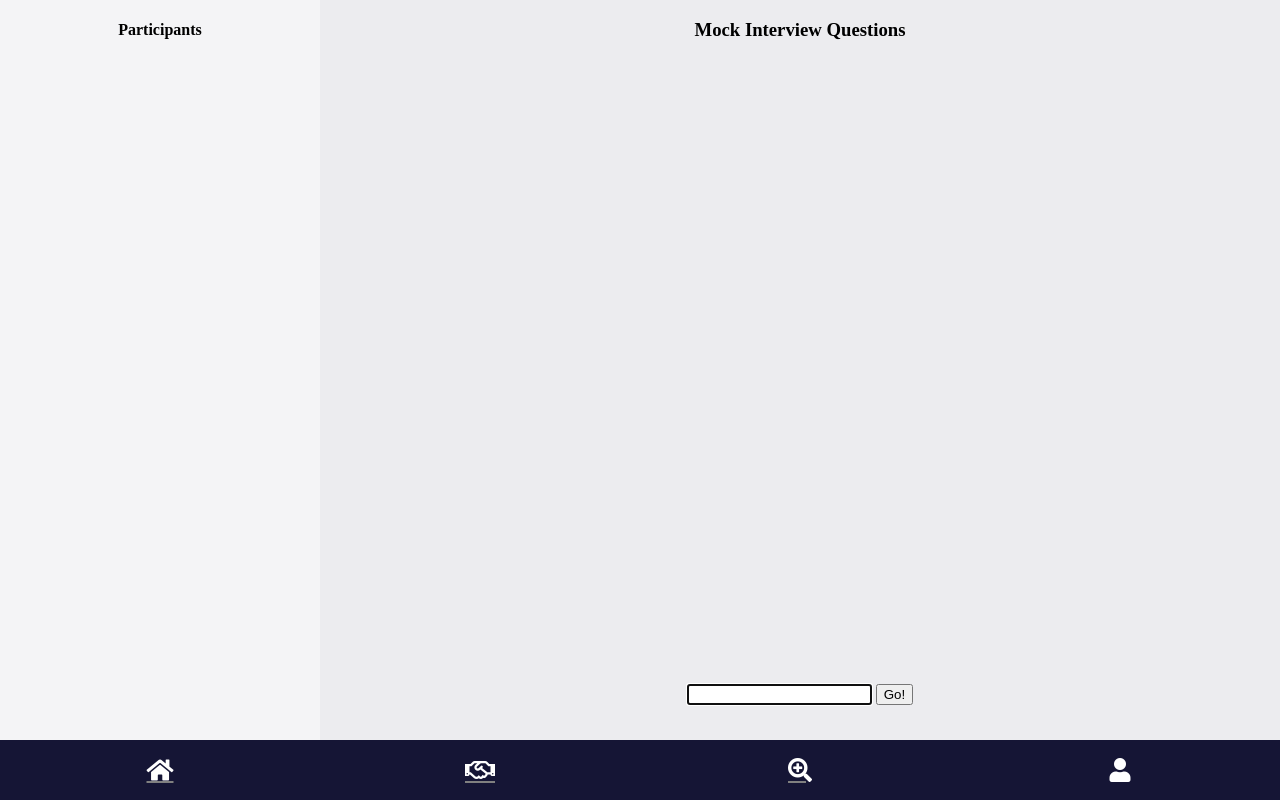
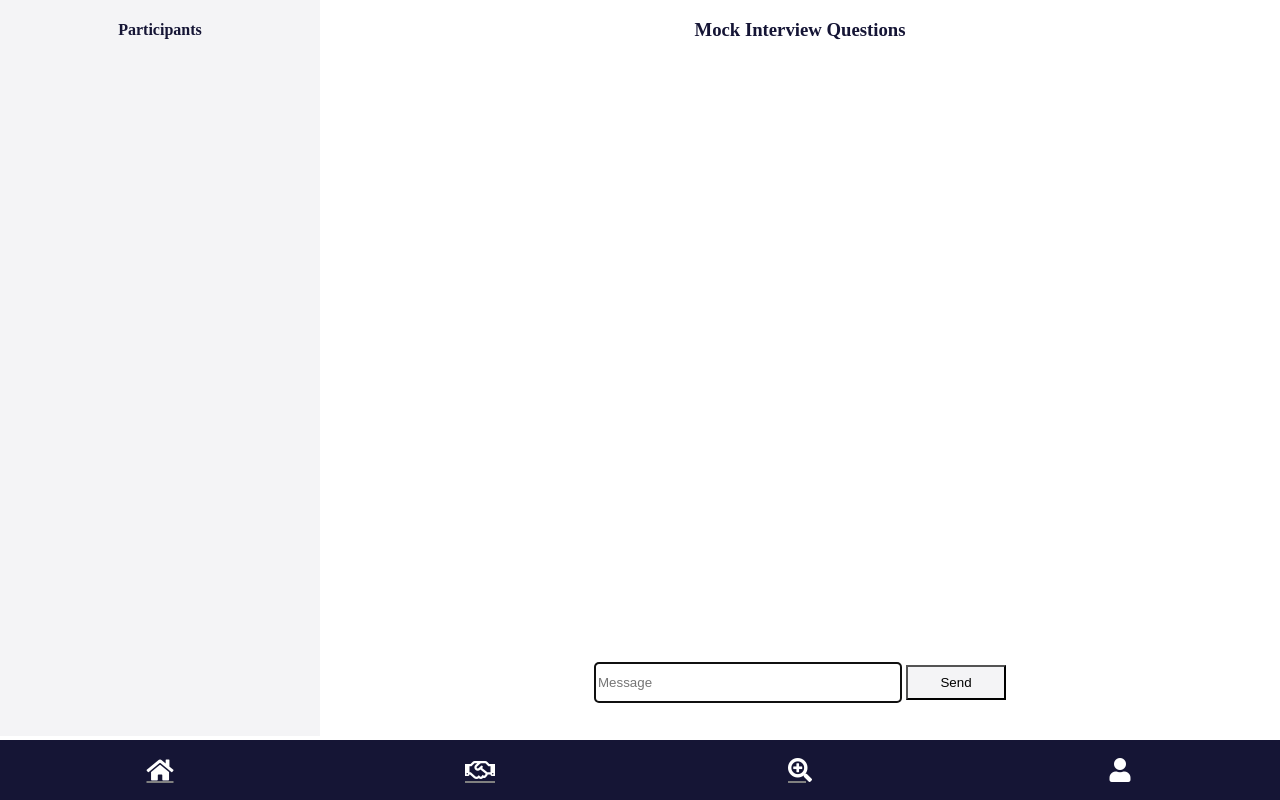
Before and after one commit to codingandcaring/cramIT, a website: page static/interview.html in a window 1280 px wide. Drawn offline with Linux system fonts and the light colour scheme.

Commit message:
Updated submit button

```diff
--- a/static/interview.html
+++ b/static/interview.html
@@ -7,12 +7,12 @@
     <title>cramIT</title>
     <link rel="icon" href="images/cards.png">
     <link rel="stylesheet" type="text/css" href="styles/interview.css">
-    <link rel="stylesheet" type="text/css" href="styles/fccategories.css">
     <link rel="stylesheet" type="text/css" href="styles/navbar.css">
     <link rel="stylesheet" href="https://use.fontawesome.com/releases/v5.0.9/css/all.css" integrity="sha384-5SOiIsAziJl6AWe0HWRKTXlfcSHKmYV4RBF18PPJ173Kzn7jzMyFuTtk8JA7QQG1" crossorigin="anonymous">
 </head>
 
 <body>
+
     <div class="chatbox">
         <nav class="sidebar">
             <h4>Participants</h4>
@@ -32,10 +32,9 @@
         <section class="chat-input">
             <form data-chat="chat-form" class="cb-container">
             <div class="input-group">
-                <label for="js-message-input" class="sr-only">Message:</label>
-                <input type="text" name="message" class="form-control" data-chat="message-input" autofocus>
+                <input type="text" name="message" class="form-control" data-chat="message-input" placeholder="Message" autofocus>
                 <span class="input-group-btn">
-                <button class="btn btn-default" type="submit">Go!</button>
+                <button class="send-button" type="submit">Send</button>
                 </span>
             </div>
             </form>
--- a/static/styles/interview.css
+++ b/static/styles/interview.css
@@ -7,10 +7,10 @@ html, body {
 
 .chatbox {
     width: 100%;
-    height: 95%;
+    height: 92%;
     display: flex;
     flex-direction: row;
-
+    color: rgb(21, 21, 53);
 }
 
 .sidebar {
@@ -42,6 +42,7 @@ html, body {
 .chat-messages {
     height: 80%;
     width: 100%;
+    padding-left: 10px;
 }
 
 .chat-input {
@@ -55,3 +56,25 @@ html, body {
     padding: 0;
     margin: 0;
 }
+
+.send-button {
+    appearance: none;
+    background-color: #F4F4F6;
+}
+
+@media (min-width: 1200px) {
+    input[type="text"].form-control {
+        -webkit-appearance: none;
+        height: 35px;
+        width: 300px;
+        border-radius: 4px;
+        margin-bottom: 20px;
+    }
+
+    .send-button {
+        appearance: none;
+        background-color: #F4F4F6;
+        height: 35px;
+        width: 100px;
+    }
+}
```
